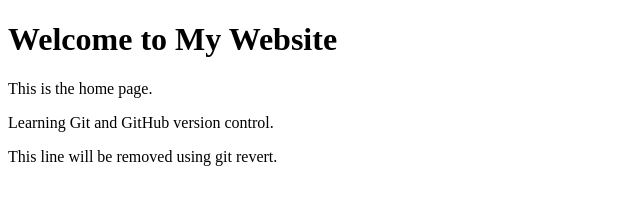
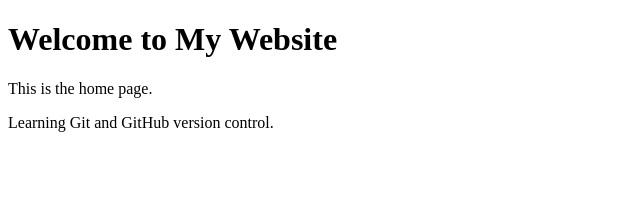
Before and after one commit to akshaya-blip/GitAssignment, a plain HTML site: page index.html in a window 1280 px wide. Shown: the whole page, without its empty margins (0-640 px from the left). Drawn offline with Linux system fonts and the light colour scheme.

Commit message:
Revert "Add temporary paragraph"
This reverts commit b4383b7e9dcf1ee8567bf80216e1b166cb640114.

```diff
--- a/index.html
+++ b/index.html
@@ -7,6 +7,5 @@
     <h1>Welcome to My Website</h1>
     <p>This is the home page.</p>
     <p>Learning Git and GitHub version control.</p>
-    <p>This line will be removed using git revert.</p>
 </body>
 </html>
```
